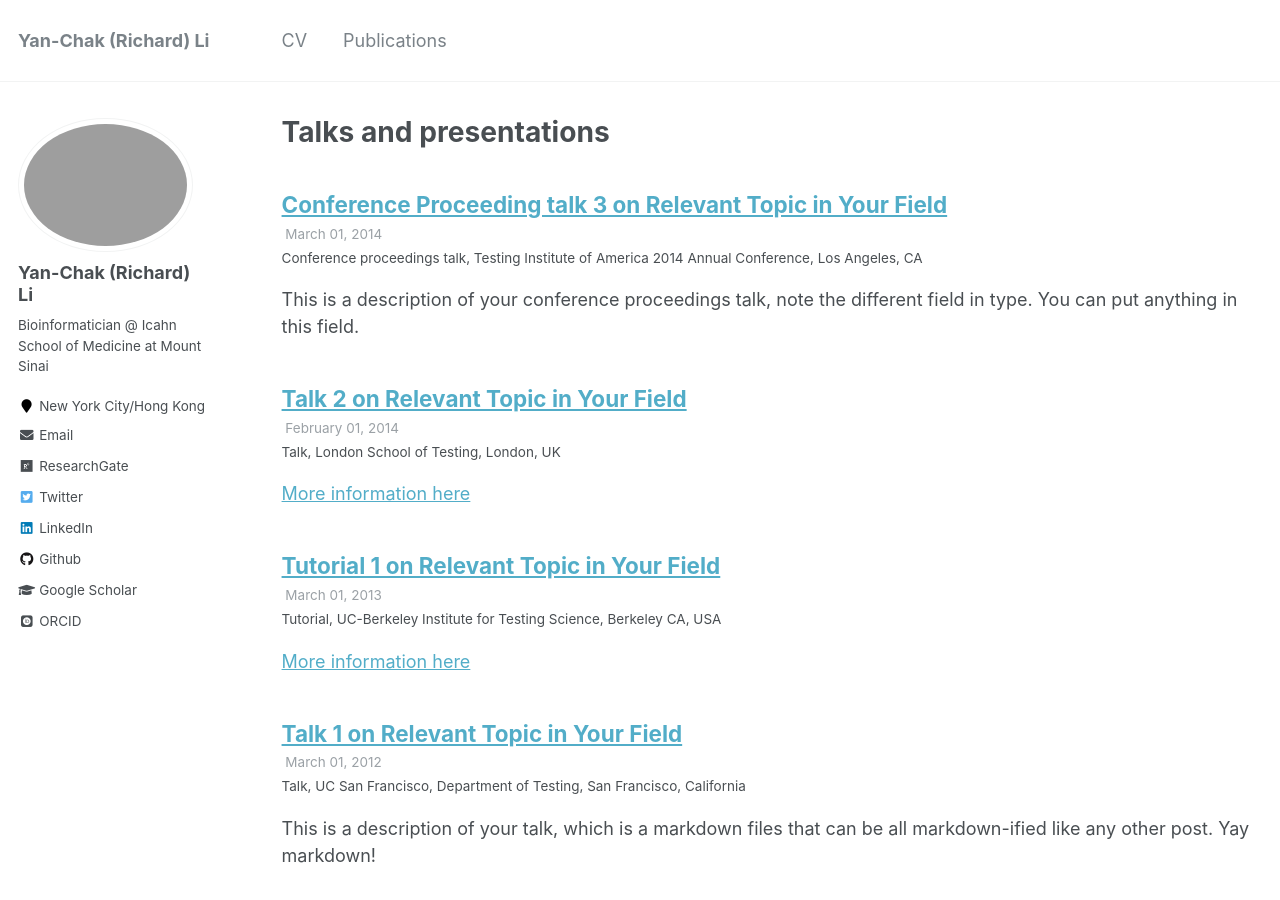
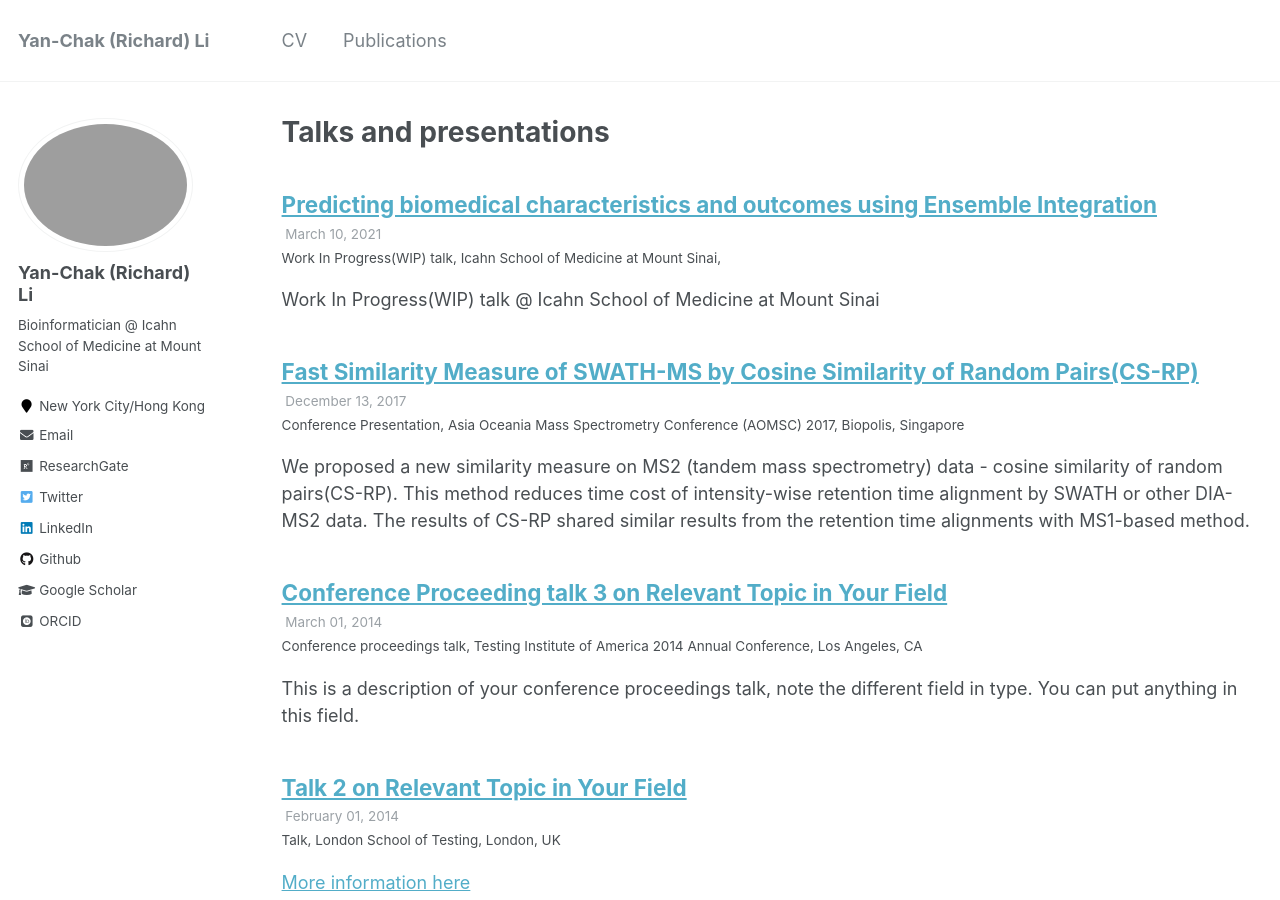
Before and after one commit to huhrichard/huhrichard.github.io, a Jekyll site: the page built from _pages/talks.html, in a window 1280 px wide and 900 px high. Built offline with Jekyll 4.4.1, drawn with Linux system fonts in a browser that asks for light colours; some web fonts are replaced; a file with an impossible date is left out.

Commit message:
no message

```diff
--- a/_pages/cv.md
+++ b/_pages/cv.md
@@ -57,11 +57,11 @@ Publications
     {% include archive-single-cv.html %}
   {% endfor %}</ul>
 
-<!-- Talks
-====== -->
-<!--   <ul>{% for post in site.talks %}
+Talks/Conference Presentations
+======
+  <ul>{% for post in site.talks %}
     {% include archive-single-talk-cv.html %}
-  {% endfor %}</ul> -->
+  {% endfor %}</ul>
 
 Teaching
 ======
--- /dev/null
+++ b/_talks/2017-12-13-CS-RP.md
@@ -0,0 +1,11 @@
+---
+title: "Fast Similarity Measure of SWATH-MS by Cosine Similarity of Random Pairs(CS-RP)"
+collection: talks
+type: "Conference Presentation"
+permalink: /talks/2017-12-13-CS-RP
+venue: "Asia Oceania Mass Spectrometry Conference (AOMSC) 2017"
+date: 2017-12-13
+location: "Biopolis, Singapore"
+---
+
+We proposed a new similarity measure on MS2 (tandem mass spectrometry) data - cosine similarity of random pairs(CS-RP). This method reduces time cost of intensity-wise retention time alignment by SWATH or other DIA-MS2 data. The results of CS-RP shared similar results from the retention time alignments with MS1-based method.
--- /dev/null
+++ b/_talks/2021-03-10-EI-wip.md
@@ -0,0 +1,9 @@
+---
+title: "Predicting biomedical characteristics and outcomes using Ensemble Integration"
+collection: talks
+type: "Work In Progress(WIP) talk"
+permalink: /talks/2021-03-10-EI-wip
+venue: "Icahn School of Medicine at Mount Sinai"
+---
+
+Work In Progress(WIP) talk @ Icahn School of Medicine at Mount Sinai
--- a/markdown_generator/publications.tsv
+++ b/markdown_generator/publications.tsv
@@ -1,5 +1,5 @@
 pub_date	title	venue	excerpt	citation	url_slug	paper_url
-2022-01-15	Integrating multimodal data through interpretable heterogeneous ensembles	bioRxiv	[GitHub Repo](https://github.com/GauravPandeyLab/ensemble_integration)	Integrating multimodal data through interpretable heterogeneous ensembles, Li, Yan-Chak; Wang, Linhua; Law, Jeffrey; Murali, TM; Pandey, Gaurav. bioRxiv. 2022	EI	https://www.biorxiv.org/content/10.1101/2020.05.29.123497v2
+2022-01-15	Integrating multimodal data through interpretable heterogeneous ensembles	bioRxiv	[GitHub Repository](https://github.com/GauravPandeyLab/ensemble_integration)	Integrating multimodal data through interpretable heterogeneous ensembles, Li, Yan-Chak; Wang, Linhua; Law, Jeffrey; Murali, TM; Pandey, Gaurav. bioRxiv. 2022	EI	https://www.biorxiv.org/content/10.1101/2020.05.29.123497v2
 2021-10-23	Developing better digital health measures of Parkinson’s disease using free living data and a crowdsourced data analysis challenge	medRxiv		Developing better digital health measures of Parkinson’s disease using free living data and a crowdsourced data analysis challenge. Sieberts, Solveig K; Borzymowski, Henryk; Guan, Yuanfang; Huang, Yidi; Matzner, Ayala; Page, Alex; … Li, Yan-Chak; … ; Stanescu, Ana; … ; Pandey, Gaurav; Shawen, Nicholas; Synder, Phil; Omberg, Larsson. medRxiv. 2021.	beat-pd	https://www.medrxiv.org/content/10.1101/2021.10.20.21265298v1
-2021-10-05	Machine learning–driven identification of early-life air toxic combinations associated with childhood asthma outcomes	The Journal of Clinical Investigation	[GitHub Repo](https://github.com/GauravPandeyLab/DEEP_extraction), [Mount Sinai Press Release](https://www.mountsinai.org/about/newsroom/2021/childhood-asthma-study-uncovers-risky-air-pollutant-mixtures), [Blog Post by Prof. Claudio](https://www.drluzclaudio.com/blog/we-published-new-research-creating-a-new-machine-learning-algorithm-to-study-the-effects-of-air-pollution-on-children-with-asthma)	Li, Yan-Chak; Hsu, Hsiao-Hsien Leon; Chun, Yoojin; Chiu, Po-Hsiang; Arditi, Zoe; Claudio, Luz; Pandey, Gaurav; Bunyavanich, Supinda. The Journal of Clinical Investigation. 2021. 131(22).	asthma-deep	https://www.jci.org/articles/view/152088
-2020-10-01	Clinical features of COVID-19 mortality: development and validation of a clinical prediction model	The Lancet Digital Health	[GitHub Repo](https://github.com/SBCNY/Clinical-predictors-of-COVID-19-mortality), [Article on Medical Xpress](https://medicalxpress.com/news/2020-09-covid-mortality.html)	Clinical features of COVID-19 mortality: development and validation of a clinical prediction model. Yadaw, Arjun S; Li, Yan-chak; Bose, Sonali; Iyengar, Ravi; Bunyavanich, Supinda; Pandey, Gaurav. The Lancet Digital Health. 2020. 2(10).	covid-predictor	https://www.thelancet.com/journals/landig/article/PIIS2589-7500(20)30217-X/fulltext
+2021-10-05	Machine learning–driven identification of early-life air toxic combinations associated with childhood asthma outcomes	The Journal of Clinical Investigation	[GitHub Repository](https://github.com/GauravPandeyLab/DEEP_extraction), [Mount Sinai Press Release](https://www.mountsinai.org/about/newsroom/2021/childhood-asthma-study-uncovers-risky-air-pollutant-mixtures), [Blog Post by Prof. Claudio](https://www.drluzclaudio.com/blog/we-published-new-research-creating-a-new-machine-learning-algorithm-to-study-the-effects-of-air-pollution-on-children-with-asthma)	Li, Yan-Chak; Hsu, Hsiao-Hsien Leon; Chun, Yoojin; Chiu, Po-Hsiang; Arditi, Zoe; Claudio, Luz; Pandey, Gaurav; Bunyavanich, Supinda. The Journal of Clinical Investigation. 2021. 131(22).	asthma-deep	https://www.jci.org/articles/view/152088
+2020-10-01	Clinical features of COVID-19 mortality: development and validation of a clinical prediction model	The Lancet Digital Health	[GitHub Repository](https://github.com/SBCNY/Clinical-predictors-of-COVID-19-mortality), [Article on Medical Xpress](https://medicalxpress.com/news/2020-09-covid-mortality.html)	Clinical features of COVID-19 mortality: development and validation of a clinical prediction model. Yadaw, Arjun S; Li, Yan-chak; Bose, Sonali; Iyengar, Ravi; Bunyavanich, Supinda; Pandey, Gaurav. The Lancet Digital Health. 2020. 2(10).	covid-predictor	https://www.thelancet.com/journals/landig/article/PIIS2589-7500(20)30217-X/fulltext
```
Also changed, not shown: _talks/2019-05-AID-Net.md (added, +11 -0 lines), markdown_generator/talks.tsv (+3 -4 lines).
